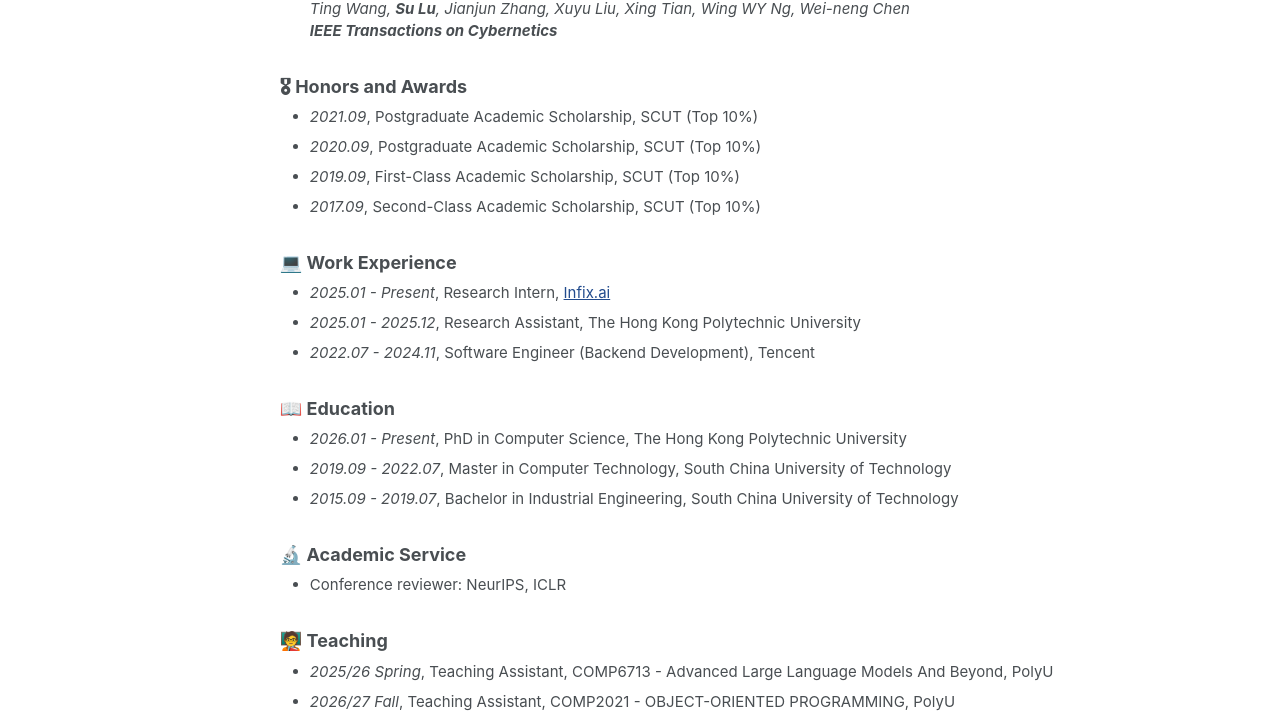
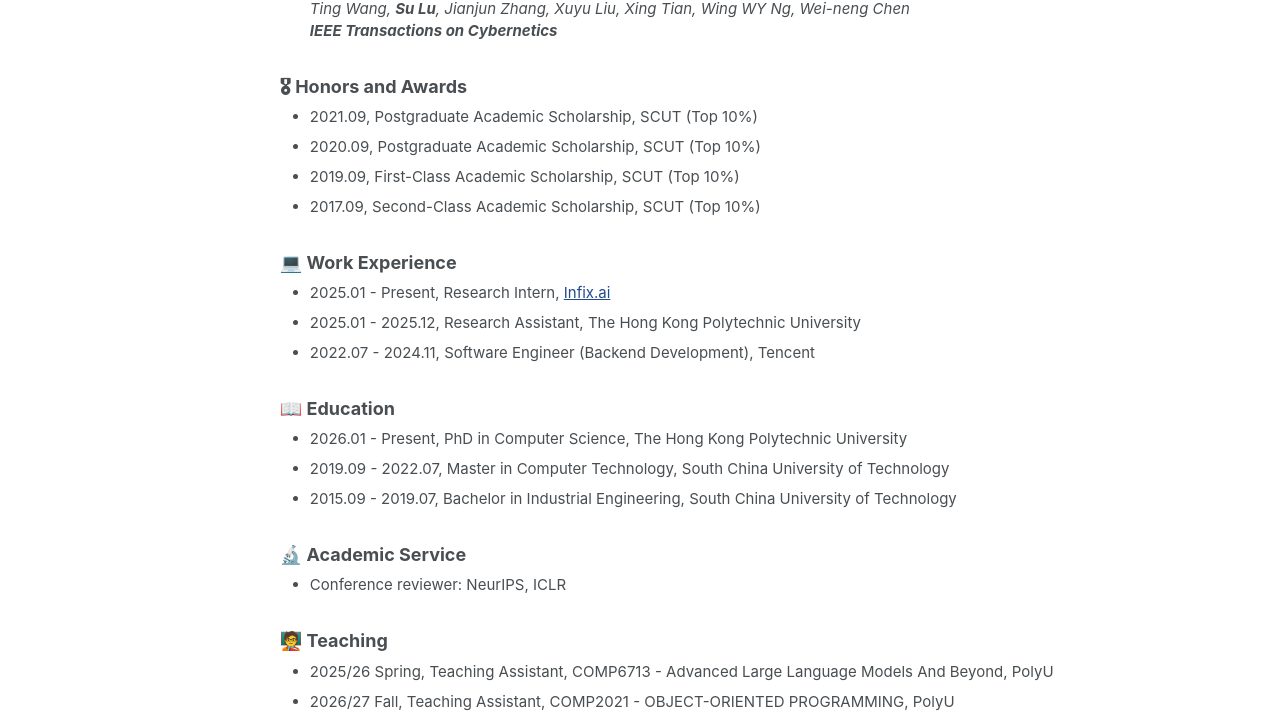
Before and after one commit to luppx/luppx.github.io, a Jekyll site: the page built from _pages/about.md, in a window 1280 px wide and 1400 px high, scrolled down 265 px. Shown: the part 672-1397 px from the top of the window. Built offline with Jekyll 4.4.1, drawn with Linux system fonts in a browser that asks for light colours.

Commit message:
Use plain dates in homepage lists

```diff
--- a/_pages/about.md
+++ b/_pages/about.md
@@ -46,24 +46,24 @@ My current research focuses on post-training large language models (LLMs) to imp
 <span class="anchor" id="honors-and-awards"></span>
 
 ## 🎖 Honors and Awards
-* *2021.09*, Postgraduate Academic Scholarship, SCUT (Top 10%)
-* *2020.09*, Postgraduate Academic Scholarship, SCUT (Top 10%)
-* *2019.09*, First-Class Academic Scholarship, SCUT (Top 10%)
-* *2017.09*, Second-Class Academic Scholarship, SCUT (Top 10%)
+* 2021.09, Postgraduate Academic Scholarship, SCUT (Top 10%)
+* 2020.09, Postgraduate Academic Scholarship, SCUT (Top 10%)
+* 2019.09, First-Class Academic Scholarship, SCUT (Top 10%)
+* 2017.09, Second-Class Academic Scholarship, SCUT (Top 10%)
 
 <span class="anchor" id="work-experience"></span>
 
 ## 💻 Work Experience
-* *2025.01 - Present*, Research Intern, [Infix.ai](https://infix.io/)
-* *2025.01 - 2025.12*, Research Assistant, The Hong Kong Polytechnic University
-* *2022.07 - 2024.11*, Software Engineer (Backend Development), Tencent
+* 2025.01 - Present, Research Intern, [Infix.ai](https://infix.io/)
+* 2025.01 - 2025.12, Research Assistant, The Hong Kong Polytechnic University
+* 2022.07 - 2024.11, Software Engineer (Backend Development), Tencent
 
 <span class="anchor" id="education"></span>
 
 ## 📖 Education
-* *2026.01 - Present*, PhD in Computer Science, The Hong Kong Polytechnic University
-* *2019.09 - 2022.07*, Master in Computer Technology, South China University of Technology
-* *2015.09 - 2019.07*, Bachelor in Industrial Engineering, South China University of Technology
+* 2026.01 - Present, PhD in Computer Science, The Hong Kong Polytechnic University
+* 2019.09 - 2022.07, Master in Computer Technology, South China University of Technology
+* 2015.09 - 2019.07, Bachelor in Industrial Engineering, South China University of Technology
 
 <span class="anchor" id="academic-service"></span>
 
@@ -73,5 +73,5 @@ My current research focuses on post-training large language models (LLMs) to imp
 <span class="anchor" id="teaching"></span>
 
 ## 🧑‍🏫 Teaching
-* *2025/26 Spring*, Teaching Assistant, COMP6713 - Advanced Large Language Models And Beyond, PolyU
-* *2026/27 Fall*, Teaching Assistant, COMP2021 - OBJECT-ORIENTED PROGRAMMING, PolyU
+* 2025/26 Spring, Teaching Assistant, COMP6713 - Advanced Large Language Models And Beyond, PolyU
+* 2026/27 Fall, Teaching Assistant, COMP2021 - OBJECT-ORIENTED PROGRAMMING, PolyU
```
